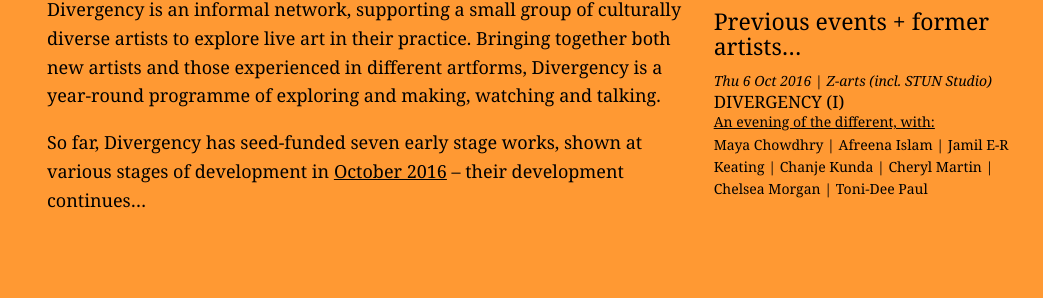
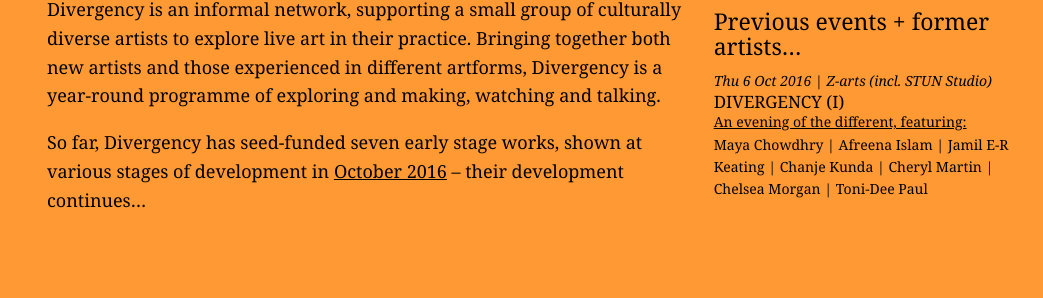
Before and after one commit to divergencymcr/divergencymcr.github.io, a Jekyll site: the page built from archive/index.md, in a window 1280 px wide. Shown: the part 562-860 px from the top of the page, without its empty margins (108-1151 px from the left). Built offline with Jekyll 4.4.1, drawn with Linux system fonts in a browser that asks for light colours.

Commit message:
Update history.html

```diff
--- a/_layouts/history.html
+++ b/_layouts/history.html
@@ -2,12 +2,15 @@
 layout: base
 
 season: "Previous events + former artists…"
+bodyclass: #redundant now
+sectionroot: 'archive'
+
 events:
     -   label: "Divergency (I)"
         date: "Thu 6 Oct 2016"
         venue: "| Z-arts (incl. STUN Studio)"
         artists:
-            - name: "<a href='/current/2016/6oct'>An evening of the different, with:</a><br>Maya Chowdhry | Afreena Islam | Jamil E-R Keating | Chanje Kunda | Cheryl Martin | Chelsea Morgan | Toni-Dee Paul"
+            - name: "<a href='/current/2016/6oct'>An evening of the different, featuring:</a><br>Maya Chowdhry | Afreena Islam | Jamil E-R Keating | Chanje Kunda | Cheryl Martin | Chelsea Morgan | Toni-Dee Paul"
 
 ---
 
```
